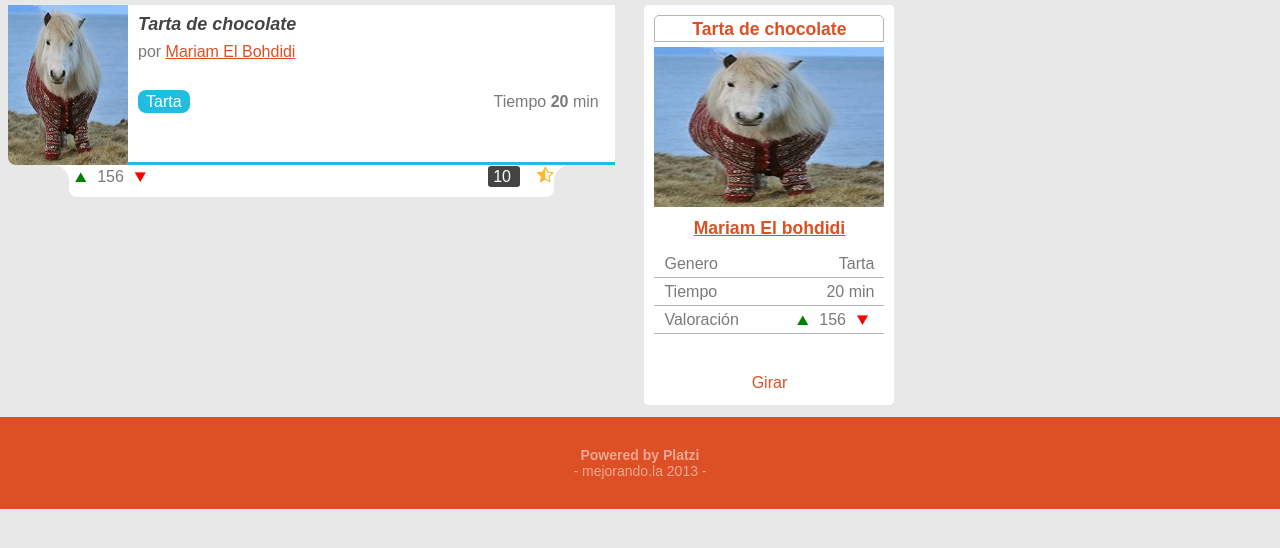
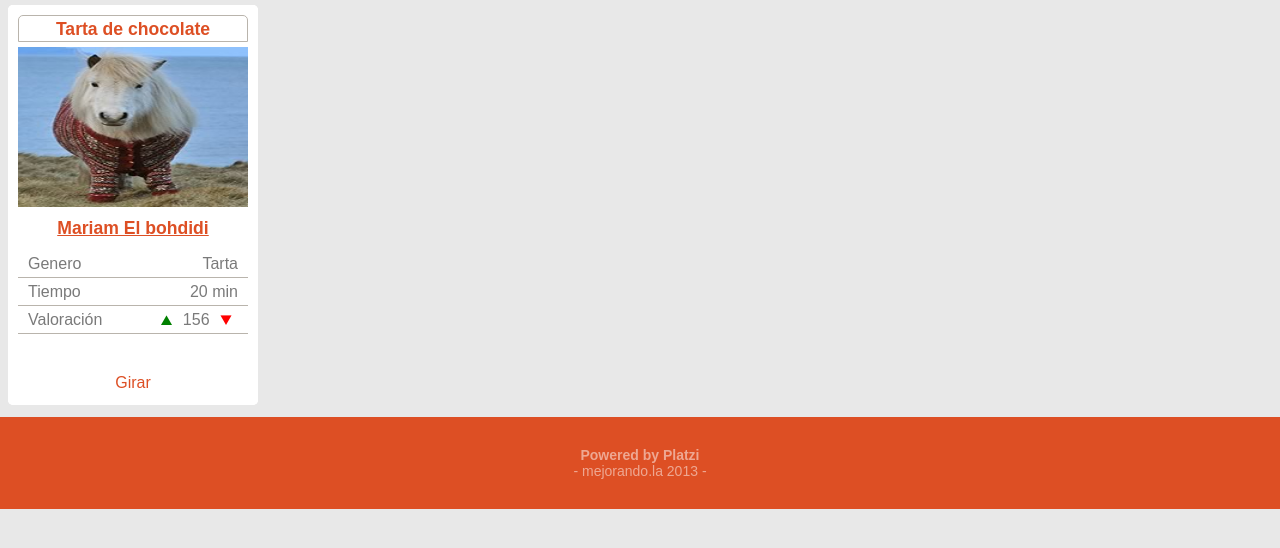
Before and after one commit to xabe/Recetas, a plain HTML site: page index.html in a window 1280 px wide. Shown: the part 108-656 px from the top of the page. Drawn offline with Linux system fonts and the light colour scheme.

Commit message:
Solo formato carta

```diff
--- a/css/recetas.css
+++ b/css/recetas.css
@@ -158,6 +158,10 @@ nav .menu li a:hover {
     background: none repeat scroll 0 0 rgba(0, 0, 0, 0.1);
 }
 
+.cards {
+    padding: 0.5em;
+}
+
 .card {
 	color: #7a7a7a;
     height: 400px;
@@ -293,169 +297,6 @@ nav .menu li a:hover {
 	cursor:pointer;
 }
 
-
-.posts {
-    padding: 0.5em;
-}
-.posts .post {
-    color: #7a7a7a;
-    margin-bottom: 0.5em;
-}
-
-.posts .post .acciones {
-	position: relative;
-}
-
-.posts .post .acciones:before{
-	border-bottom: 3px solid #22bce0;
-    content: "";
-    height: 1px;
-    left: 120px;
-    position: absolute;
-    top: -4px;
-    right: 0;
-    z-index: 20;
-}
-
-.posts .post .acciones div{
-	display:inline-block;
-	height: 2em;
-}
-
-.posts .post  .acciones .acciones-izquierda {
-	width: 10%;
-	position: relative;
-	background:white;
-	float:left;
-}
-
-.posts .post  .acciones .acciones-izquierda .top-right {
-    position: absolute;
-    background-color: #e8e8e8;
-	border-radius: 0  1em 0 0;
-	left : 0;
-	right : 0;
-	top : 0;
-	bottom : 0;
-}
-
-
-.posts .post .acciones .acciones-derecha {
-	width: 10%;
-	position: relative;
-	background:white;
-	float:right;
-}
-
-.posts .post  .acciones .acciones-derecha .top-left {
-    position: absolute;
-    background-color: #e8e8e8;
-	border-radius:  1em 0 0 0;
-	left : 0;
-	right : 0;
-	top : 0;
-	bottom : 0;
-}
-
-.posts .post .acciones  .accion  {
-    background: none repeat scroll 0 0 #fff;
-	margin: 0;
-    overflow: hidden;
-	width: 80%;
-    border-radius: 0 0 0.5em 0.5em;
-}
-
-.posts .post .acciones .accion  div{
-	display:block;
-}
-
-.posts .post .acciones  .accion .datos {
-    float:right;
-}
-
-.posts .post .acciones  .accion .datos .comentarios {
-    background: none repeat scroll 0 0 #444;
-    border-radius: 3px;
-    color: #fff;
-    margin: 0 1em 0 0;
-    padding: 2px 5px;
-    text-decoration: none;
-}
-.posts .post .acciones .accion .datos .estrellita {
-    text-decoration: none;
-}
-.posts .post .acciones .accion .datos .estrellita:after {
-    color: #fcb92d;
-    content: "\e601";
-    font-family: "iconitos";
-    font-size: 1.1em;
-}
-.posts .post .acciones .accion .votos {
-    float: left;
-}
-.posts .post .acciones .accion .votos .down, .posts .post .acciones .votos .up {
-    text-decoration: none;
-}
-.posts .post .acciones .accion .votos .down:before, .posts .post .acciones .votos .up:before {
-    font-family: "iconitos";
-    font-size: 1.5em;
-    vertical-align: middle;
-}
-.posts .post .acciones .accion .votos .down {
-    color: #f00;
-}
-.posts .post .acciones .accion .votos .down:before {
-    content: "\e602";
-}
-.posts .post .acciones .accion .votos .up {
-    color: #008000;
-}
-.posts .post .acciones .accion .votos .up:before {
-    content: "\e603";
-}
-.posts .post .descripcion  {
-	background: none repeat scroll 0 0 #fff;
-	border-radius: 0 0 0.5em 0.5em;
-}
-.posts .post .descripcion .detalles {
-    height: 160px;
-    margin-left: 130px;
-}
-.posts .post .descripcion .detalles .autor {
-    margin: 0.5em 0 2em;
-}
-.posts .post .descripcion .detalles .fecha {
-    float: right;
-    margin: 0 1em 0 0;
-}
-.posts .post .descripcion .detalles .tag {
-    background: none repeat scroll 0 0 #22bce0;
-    border-radius: 0.5em;
-    color: #fff;
-    padding: 0.2em 0.5em;
-    text-decoration: none;
-}
-.posts .post .descripcion .detalles .titulo {
-    color: #444;
-    font-size: 18px;
-    font-style: italic;
-    margin: 0;
-    padding: 0.5em 0.5em 0 0;
-}
-.posts .post .descripcion .imagen {
-    float: left;
-}
-.posts .post .descripcion .imagen img {
-    height: 160px;
-    vertical-align: top;
-    width: 120px;
-	border-radius: 0 0 0 0.5em;
-}
-
-
-
-
-
 @media screen and (min-width: 768px) {
 header .titular .publicar {
     font-size: 1.1em;
--- a/index.html
+++ b/index.html
@@ -47,46 +47,7 @@
 			<li><a href="#">CSS3</a></li>
 		</ul>
 	</nav>
-	<section class="posts">
-
-		<article class="post">
-			<div class="descripcion">
-				<figure class="imagen">
-					<img src="img/foto.jpg" />
-				</figure>
-				<div class="detalles">
-					<h2 class="titulo">
-						Tarta de chocolate
-					</h2>
-					<p class="autor">
-						por <a href="#">Mariam El Bohdidi</a>
-					</p>
-					<a class="tag" href="#">Tarta</a>
-					<p class="fecha">Tiempo <strong>20</strong> min</p>
-				</div>
-			</div>
-			<div class="acciones">
-				<div class="acciones-izquierda">
-					<div class="top-right"></div>
-				</div>
-				<div class="accion">
-					<div class="votos">
-						<a class="up" href="#"></a>
-						<span class="total">156</span>
-						<a class="down" href="#"></a>
-					</div>
-					<div class="datos">
-						<a class="comentarios" href="#">
-							10
-						</a>
-						<a class="estrellita" href="#"></a>
-					</div>
-				</div>
-				<div class="acciones-derecha">
-					<div class="top-left"></div>
-				</div>
-			</div>
-		</article>
+	<section class="cards">
 
 		<article class="card">
 			<div class="front">
```
